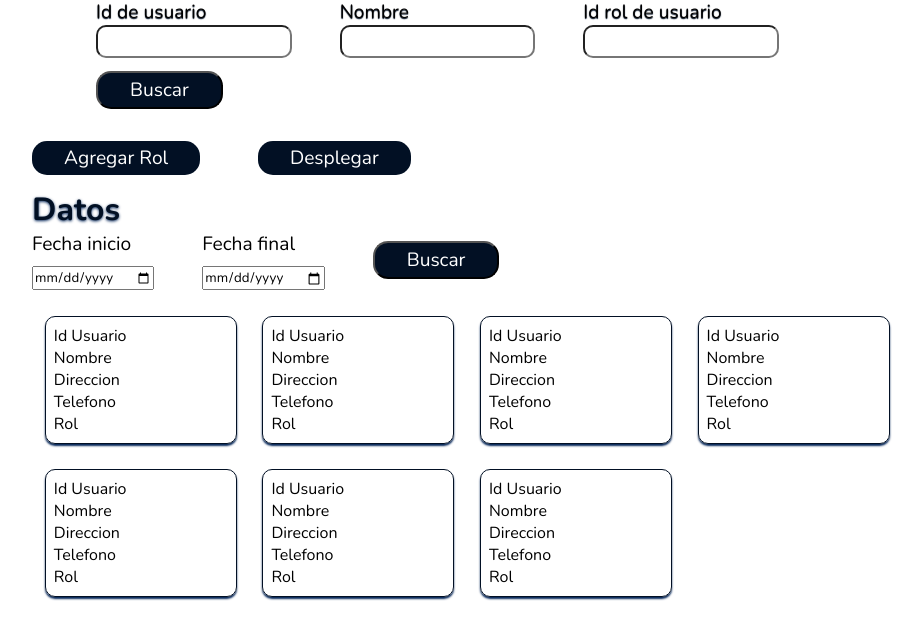
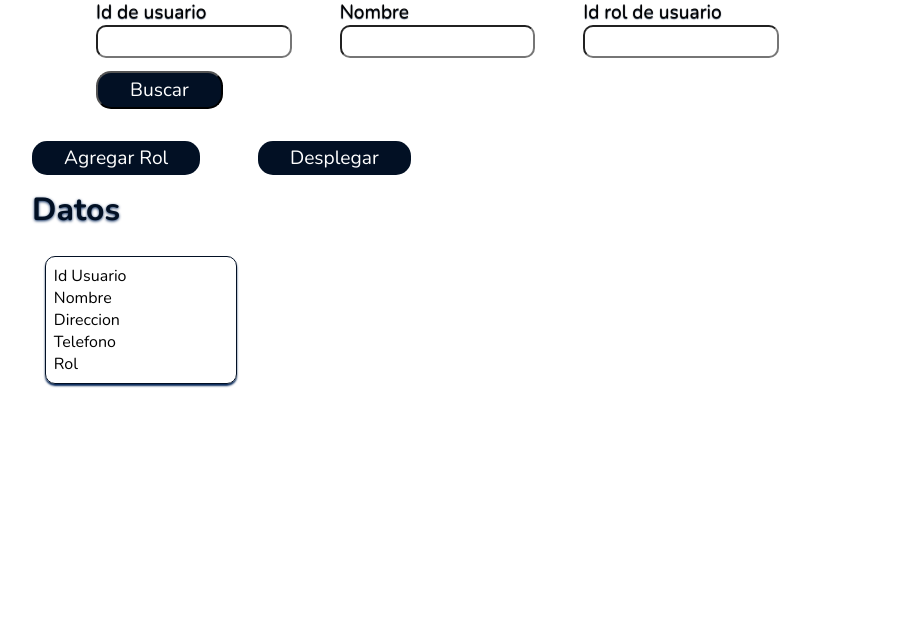
Before and after one commit to KIHM-02/Jackes_2.0, a PHP site: page /admin/usuario.php in a window 1280 px wide. Shown: the part 170-800 px from the top of the page, without its empty margins (128-1051 px from the left). Run offline with PHP 8.4, Linux system fonts and the light colour scheme; the visitor is signed in with stand-in values (Sample User, id 1).

Commit message:
Drop the dates for usuarios and added to vehiculos

```diff
--- a/admin/usuario.php
+++ b/admin/usuario.php
@@ -72,68 +72,11 @@
 
     <section class = "section-title">
         <h2 class ="subtitle">Datos</h2>
-
-        <form method ="post" class ="date-container">
-            <article>
-                <label class="" for="firstDate">Fecha inicio</label>
-                <input type="date" name="firstDate" id="firstDate">
-            </article>
-
-            <article>
-                <label for="firstDate">Fecha final</label>
-                <input type="date" name="firstDate" id="firstDate">
-            </article>
-
-            <article class ="table-buttons">
-                <input type="submit" value="Buscar" class ="btn-black-header header-buttons">
-            </article>
-        </form>
-
     </section>
 
     <section class ="info-container">
-        <article class ="card">
-            <p>Id Usuario</p>
-            <p>Nombre</p>
-            <p>Direccion</p>
-            <p>Telefono</p>
-            <p>Rol</p>
-        </article>
-        <article class ="card">
-            <p>Id Usuario</p>
-            <p>Nombre</p>
-            <p>Direccion</p>
-            <p>Telefono</p>
-            <p>Rol</p>
-        </article>
-        <article class ="card">
-            <p>Id Usuario</p>
-            <p>Nombre</p>
-            <p>Direccion</p>
-            <p>Telefono</p>
-            <p>Rol</p>
-        </article>
-        <article class ="card">
-            <p>Id Usuario</p>
-            <p>Nombre</p>
-            <p>Direccion</p>
-            <p>Telefono</p>
-            <p>Rol</p>
-        </article>
-        <article class ="card">
-            <p>Id Usuario</p>
-            <p>Nombre</p>
-            <p>Direccion</p>
-            <p>Telefono</p>
-            <p>Rol</p>
-        </article>
-        <article class ="card">
-            <p>Id Usuario</p>
-            <p>Nombre</p>
-            <p>Direccion</p>
-            <p>Telefono</p>
-            <p>Rol</p>
-        </article>
+
+
         <article class ="card">
             <p>Id Usuario</p>
             <p>Nombre</p>
```
Also changed, not shown: admin/vehiculo.php (+17 -0 lines).
